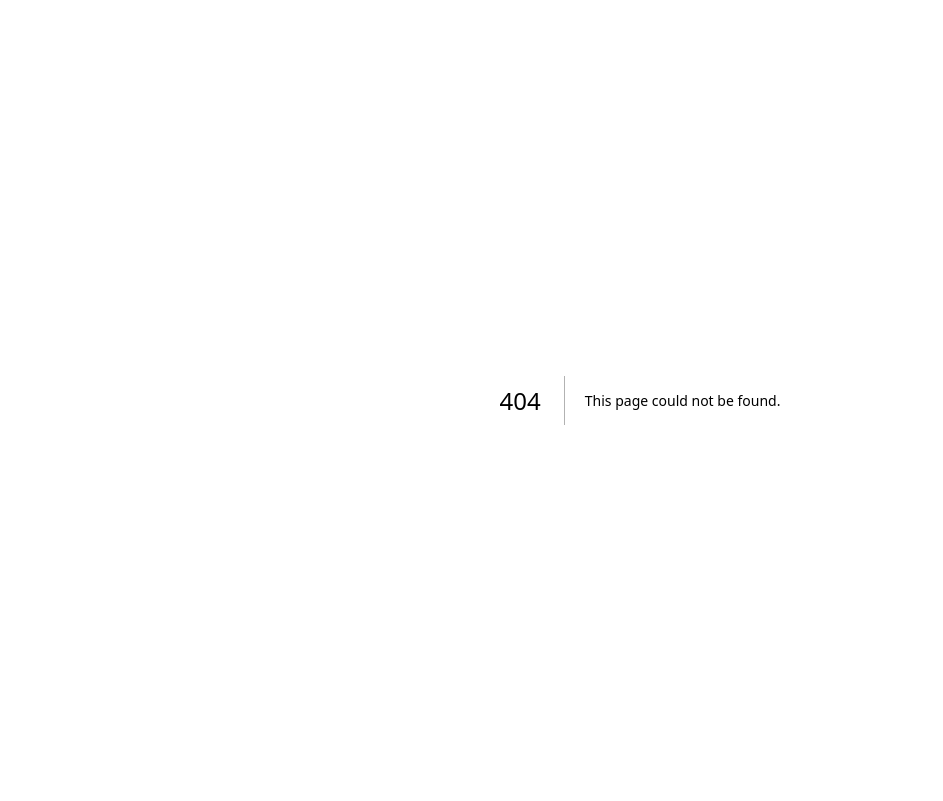
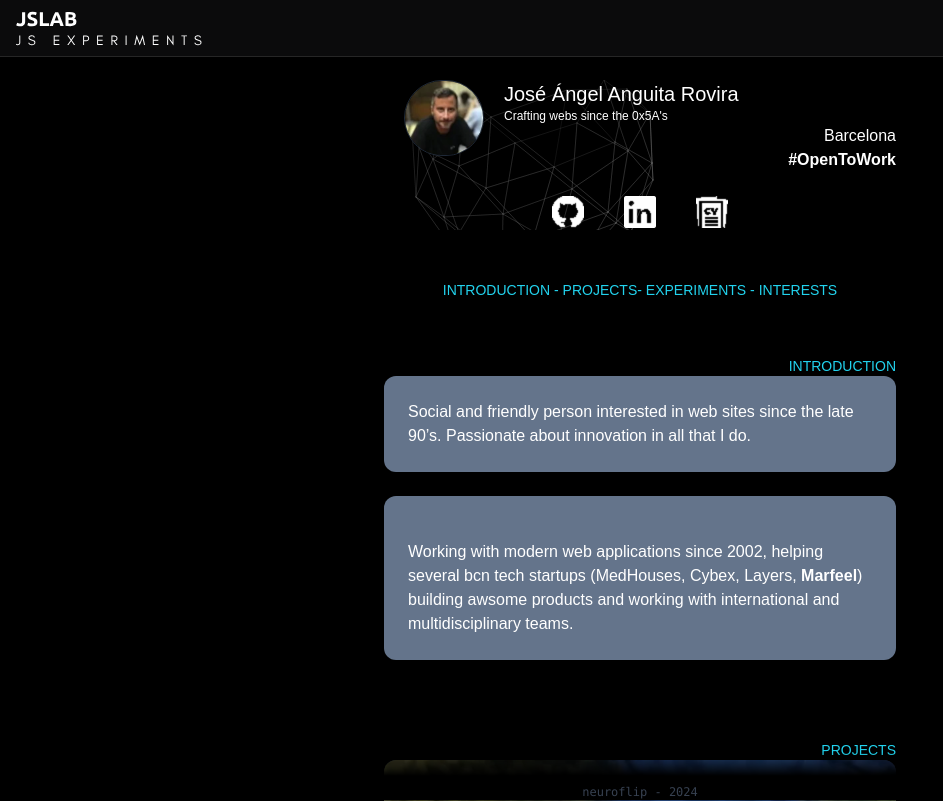
Before and after one commit to neuroflip/flatline-website, a Next.js app: page /flatline-website/ in a window 1280 px wide. Before the commit this address had no page. Shown: the top 801 px of the page, without its empty margins (0-943 px from the left). Built offline with nearby package versions, Linux system fonts and the light colour scheme; a web font is replaced by a local one.

Commit message:
Changes to be deploy at gp-pages

```diff
--- a/app/ui/ContentHeader.tsx
+++ b/app/ui/ContentHeader.tsx
@@ -6,7 +6,7 @@ function ContentHeader() {
         <div className='w-full p-15 mt-20'>
             <canvas id="mainContainer--canvas" className='absolute top-20 -z-10'></canvas>
 
-            <img width="80px" height="76px" className='w-15 rounded-full border-gray-800 border w-20 inline float-left mb-5 ml-5 mr-5' src='/yo.webp' alt="it's me!"></img>
+            <img width="80px" height="76px" className='w-15 rounded-full border-gray-800 border w-20 inline float-left mb-5 ml-5 mr-5' src='/flatline-website/yo.webp' alt="it's me!"></img>
             <h1 className='text-xl m-15 mt-15 mr-15 mb-0 ml-15'>José Ángel Anguita Rovira</h1>
             <h2 className='text-xs'>Crafting webs since the 0x5A's</h2>
             <p className='text-right'>
@@ -19,19 +19,19 @@ function ContentHeader() {
                 iconWidth={32}
                 iconHeight={32}
                 url="https://github.com/neuroflip/"
-                iconImage='/logoGithub.webp'
+                iconImage='/flatline-website/logoGithub.webp'
                 iconAlt='Github Profile'></IconLink>
             <IconLink imageClassName='m-5 w-8 h-8'
                 iconWidth={32}
                 iconHeight={32}
                 url="https://www.linkedin.com/in/joseangelanguitarovira/"
-                iconImage='/logoLinkedIn.webp'
+                iconImage='/flatline-website/logoLinkedIn.webp'
                 iconAlt='Linkedin Profile'></IconLink>
             <IconLink imageClassName='m-5 w-8 h-8'
                 iconWidth={32}
                 iconHeight={32}
                 url='http://flatline.hopto.org/JoseAAnguitaCV.pdf'
-                iconImage='/cvLogo.webp'
+                iconImage='/flatline-website/cvLogo.webp'
                 iconAlt="Download Curriculum Vitae"></IconLink>
         </p>
     </>
--- a/app/ui/ObsoleteEngine/ObsoleteEngine.tsx
+++ b/app/ui/ObsoleteEngine/ObsoleteEngine.tsx
@@ -8,7 +8,7 @@ interface ObsoleteEngineProps {
 }
 
 function ObsoleteEngine({ children }: ObsoleteEngineProps) {
-  UseScript('/ObsoleteEngine.js', 'obsolete', () => {
+  UseScript('/flatline-website/ObsoleteEngine.js', 'obsolete', () => {
     const t = new Engine(document.getElementById('mainContainer--canvas') as HTMLCanvasElement)
     t.init()
   })
--- a/next.config.mjs
+++ b/next.config.mjs
@@ -1,6 +1,7 @@
 /** @type {import('next').NextConfig} */
 const nextConfig = {
-  output: 'export'
+  output: 'export',
+	basePath: '/flatline-website'
 };
 
 export default nextConfig;
--- a/package.json
+++ b/package.json
@@ -3,9 +3,10 @@
   "version": "0.1.0",
   "private": true,
   "scripts": {
+    "deploy": "gh-pages -d out --dotfiles",
     "dev": "next dev",
-    "build": "next build",
-    "start": "next start",
+    "build": "next build && touch out/.nojekyll",
+    "start": "npx serve@latest out",
     "lint": "next lint",
     "test": "jest"
   },
@@ -29,6 +30,7 @@
     "autoprefixer": "^10.4.19",
     "eslint": "^8",
     "eslint-config-next": "14.2.3",
+    "gh-pages": "^6.1.1",
     "jest": "^29.7.0",
     "jest-environment-jsdom": "^29.7.0",
     "postcss": "^8",
```
